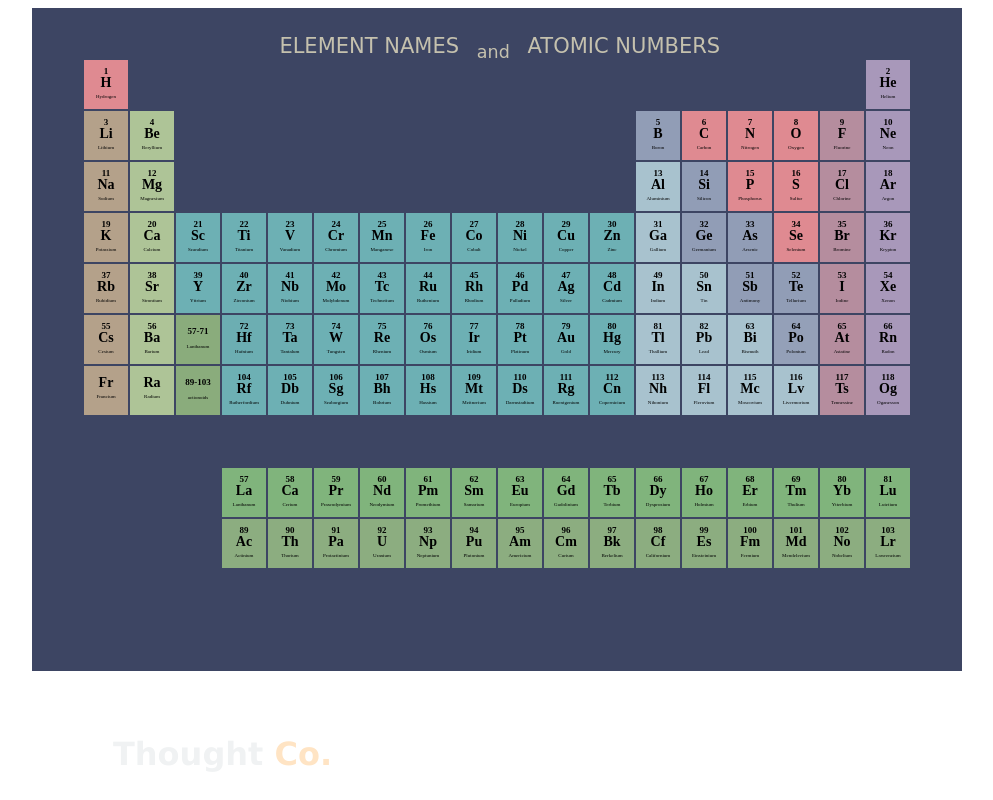
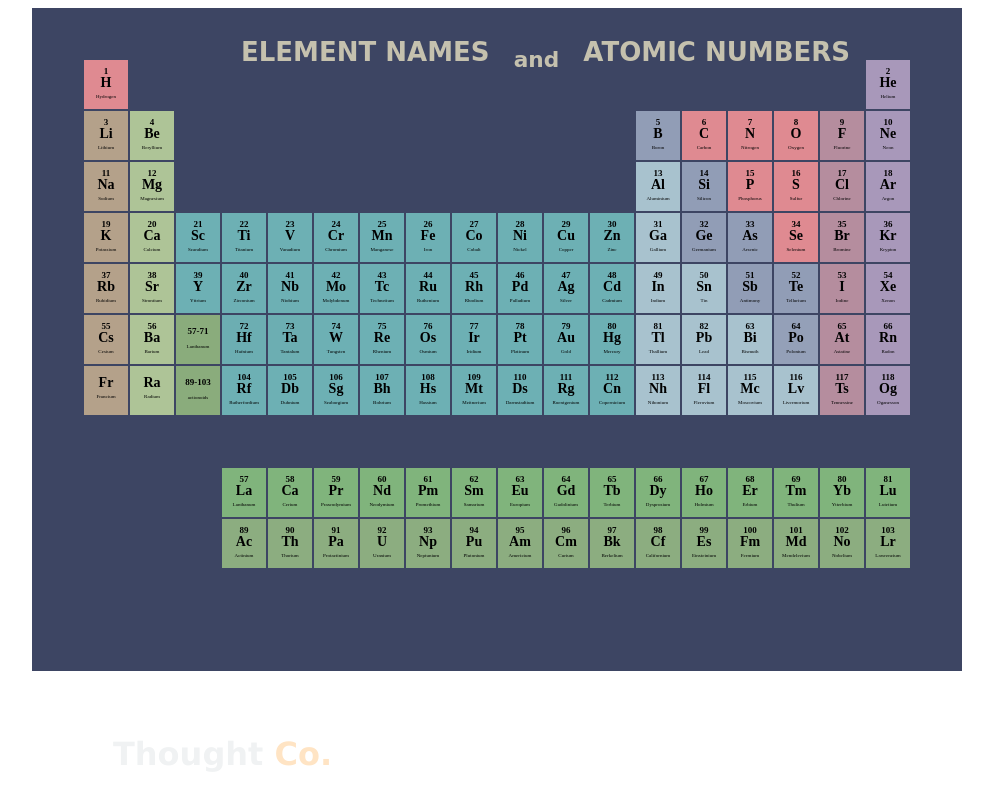
Before and after one commit to sameenfatima93/periodic-table, a plain HTML site: page priodic table/index.html in a window 1280 px wide. Shown: the whole page, without its empty margins (143-1136 px from the left). Drawn offline with Linux system fonts and the light colour scheme.

Commit message:
all set final

```diff
--- a/priodic table/index.html
+++ b/priodic table/index.html
@@ -34,11 +34,11 @@
         }
         h1{
             font-family:cursive;
-            font-weight: 500;
-            font-size: 21px;
+            font-weight: 700;
+            font-size: 26px;
             position: absolute;
             top: 20px;
-            left: 33%;
+            left: 30%;
             color: rgb(197, 193, 174);
         }
         .non{
```
